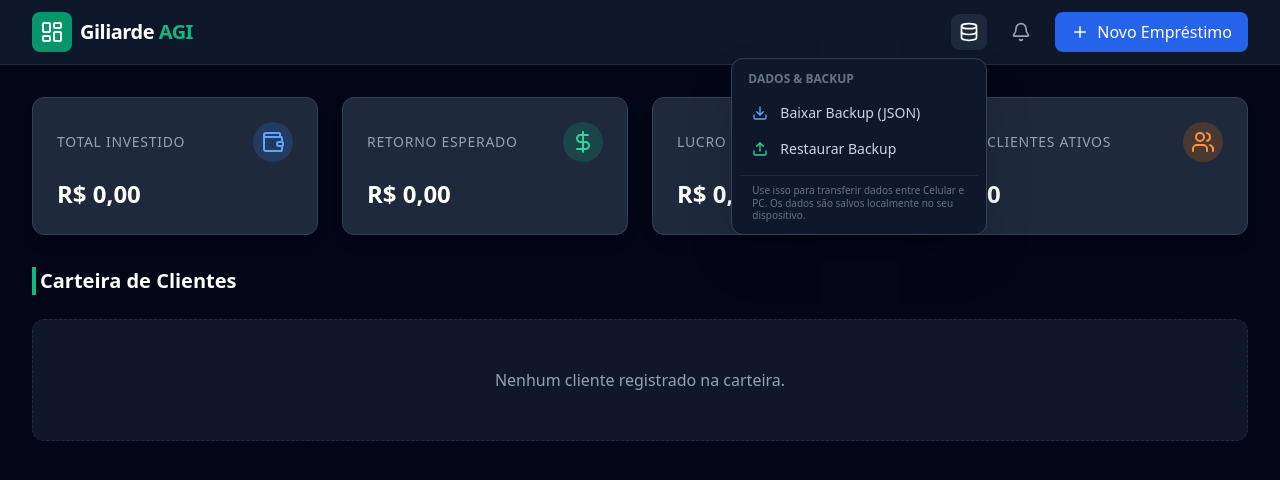
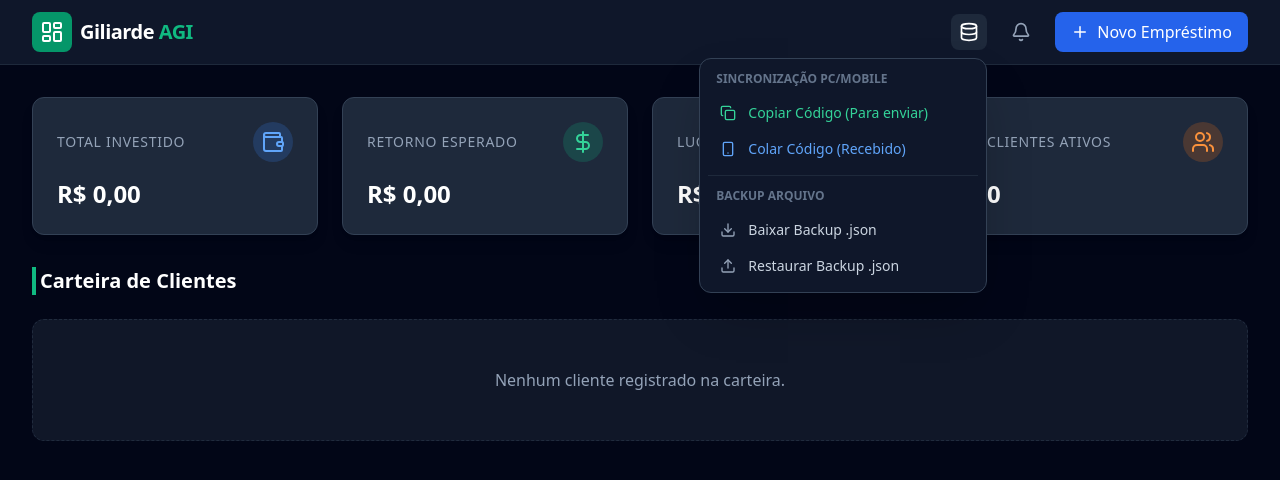
Before and after one commit to PEDROCAVALCANTE/Agiotagem, a React (Vite) app: page / in a window 1280 px wide. Both pictures are taken after a click on the button 969 px from the left and 32 px from the top of the page. Shown: the top 480 px of the page. Built offline with nearby package versions, Linux system fonts and the light colour scheme.

Commit message:
feat: Add data sync modal and persistence features
Introduces a new modal for data synchronization and imports, enhancing data persistence capabilities. Includes UI elements and logic for exporting and importing client data via JSON files.

```diff
--- a/App.tsx
+++ b/App.tsx
@@ -6,7 +6,7 @@ import { DashboardCards } from './components/DashboardCards';
 import { ChartSection } from './components/ChartSection';
 import { ClientForm } from './components/ClientForm';
 import { ClientList } from './components/ClientList';
-import { LayoutDashboard, Plus, BrainCircuit, Loader2, Bell, CheckCircle, Database, Download, Upload, FileJson } from 'lucide-react';
+import { LayoutDashboard, Plus, BrainCircuit, Loader2, Bell, CheckCircle, Database, Download, Upload, FileJson, Copy, Smartphone, X } from 'lucide-react';
 
 const App: React.FC = () => {
   const [clients, setClients] = useState<Client[]>(() => {
@@ -17,6 +17,8 @@ const App: React.FC = () => {
   const [showForm, setShowForm] = useState(false);
   const [showNotifications, setShowNotifications] = useState(false);
   const [showSettings, setShowSettings] = useState(false);
+  const [showSyncModal, setShowSyncModal] = useState(false);
+  const [syncText, setSyncText] = useState('');
   const [aiInsight, setAiInsight] = useState<string>('');
   const [isAnalyzing, setIsAnalyzing] = useState(false);
 
@@ -109,7 +111,9 @@ const App: React.FC = () => {
     }));
   };
 
-  // Data Persistence Handlers
+  // --- Data Persistence Handlers ---
+
+  // 1. File Export
   const handleExportData = () => {
     const dataStr = JSON.stringify(clients, null, 2);
     const blob = new Blob([dataStr], { type: "application/json" });
@@ -123,6 +127,7 @@ const App: React.FC = () => {
     setShowSettings(false);
   };
 
+  // 2. File Import
   const handleImportData = (event: React.ChangeEvent<HTMLInputElement>) => {
     const file = event.target.files?.[0];
     if (!file) return;
@@ -131,30 +136,50 @@ const App: React.FC = () => {
     reader.onload = (e) => {
       try {
         const content = e.target?.result as string;
-        const parsed = JSON.parse(content);
-
-        if (Array.isArray(parsed) && parsed.length > 0 && parsed[0].id) {
-           if(window.confirm(`Encontrados ${parsed.length} clientes no arquivo. Deseja substituir sua lista atual por estes dados?`)) {
-              setClients(parsed);
-              alert('Dados importados com sucesso!');
-              setShowSettings(false);
-           }
-        } else if (Array.isArray(parsed) && parsed.length === 0) {
-            if(window.confirm('O arquivo está vazio. Deseja limpar sua lista atual?')) {
-                setClients([]);
-                setShowSettings(false);
-            }
-        } else {
-          alert('Arquivo inválido. Certifique-se de usar um backup gerado pelo Giliarde AGI.');
-        }
+        processImportedData(content);
       } catch (err) {
         console.error(err);
         alert('Erro ao ler o arquivo. O formato pode estar corrompido.');
       }
-      // Reset input value to allow selecting same file again if needed
       event.target.value = '';
     };
     reader.readAsText(file);
+  };
+
+  // 3. Clipboard Copy
+  const handleCopyData = () => {
+    const dataStr = JSON.stringify(clients);
+    navigator.clipboard.writeText(dataStr).then(() => {
+      alert('Dados copiados! Envie para o seu outro dispositivo (WhatsApp, E-mail, etc) e use a opção "Colar Dados".');
+      setShowSettings(false);
+    });
+  };
+
+  // 4. Open Paste Modal
+  const handleOpenSyncModal = () => {
+    setSyncText('');
+    setShowSyncModal(true);
+    setShowSettings(false);
+  }
+
+  // Common Import Logic
+  const processImportedData = (jsonString: string) => {
+      try {
+        const parsed = JSON.parse(jsonString);
+
+        if (Array.isArray(parsed)) {
+           if(window.confirm(`Encontrados ${parsed.length} clientes. Substituir dados atuais?`)) {
+              setClients(parsed);
+              alert('Sincronização realizada com sucesso!');
+              setShowSyncModal(false);
+           }
+        } else {
+          alert('Dados inválidos. Certifique-se de copiar o código gerado pelo Giliarde AGI.');
+        }
+      } catch (err) {
+        console.error(err);
+        alert('Erro ao processar dados. O formato está incorreto.');
+      }
   };
 
   const summary: FinancialSummary = useMemo(() => {
@@ -217,20 +242,39 @@ const App: React.FC = () => {
                 </button>
 
                 {showSettings && (
-                    <div className="absolute right-0 mt-2 w-64 bg-slate-900 border border-slate-700 rounded-xl shadow-2xl z-50 overflow-hidden animate-fade-in p-2">
-                        <div className="text-xs font-bold text-slate-500 uppercase px-2 py-1 mb-1">Dados & Backup</div>
+                    <div className="absolute right-0 mt-2 w-72 bg-slate-900 border border-slate-700 rounded-xl shadow-2xl z-50 overflow-hidden animate-fade-in p-2">
+                        <div className="text-xs font-bold text-slate-500 uppercase px-2 py-1 mb-1">Sincronização PC/Mobile</div>
+
+                        <button
+                            onClick={handleCopyData}
+                            className="w-full text-left flex items-center gap-3 px-3 py-2 text-sm text-emerald-400 hover:bg-slate-800 hover:text-emerald-300 rounded-lg transition-colors font-medium"
+                        >
+                            <Copy size={16} />
+                            <span>Copiar Código (Para enviar)</span>
+                        </button>
+
+                        <button
+                            onClick={handleOpenSyncModal}
+                            className="w-full text-left flex items-center gap-3 px-3 py-2 text-sm text-blue-400 hover:bg-slate-800 hover:text-blue-300 rounded-lg transition-colors font-medium"
+                        >
+                            <Smartphone size={16} />
+                            <span>Colar Código (Recebido)</span>
+                        </button>
+
+                        <div className="my-2 border-t border-slate-800"></div>
+                        <div className="text-xs font-bold text-slate-500 uppercase px-2 py-1 mb-1">Backup Arquivo</div>
 
                         <button
                             onClick={handleExportData}
                             className="w-full text-left flex items-center gap-3 px-3 py-2 text-sm text-slate-300 hover:bg-slate-800 hover:text-white rounded-lg transition-colors"
                         >
-                            <Download size={16} className="text-blue-400" />
-                            <span>Baixar Backup (JSON)</span>
+                            <Download size={16} className="text-slate-400" />
+                            <span>Baixar Backup .json</span>
                         </button>
 
                         <label className="w-full text-left flex items-center gap-3 px-3 py-2 text-sm text-slate-300 hover:bg-slate-800 hover:text-white rounded-lg transition-colors cursor-pointer relative">
-                            <Upload size={16} className="text-emerald-400" />
-                            <span>Restaurar Backup</span>
+                            <Upload size={16} className="text-slate-400" />
+                            <span>Restaurar Backup .json</span>
                             <input
                                 type="file"
                                 accept=".json"
@@ -238,12 +282,6 @@ const App: React.FC = () => {
                                 className="absolute inset-0 opacity-0 cursor-pointer"
                             />
                         </label>
-
-                        <div className="border-t border-slate-800 mt-2 pt-2 px-3 pb-1">
-                            <p className="text-[10px] text-slate-500 leading-tight">
-                                Use isso para transferir dados entre Celular e PC. Os dados são salvos localmente no seu dispositivo.
-                            </p>
-                        </div>
                     </div>
                 )}
             </div>
@@ -310,6 +348,47 @@ const App: React.FC = () => {
       </header>
 
       <main className="max-w-7xl mx-auto px-4 sm:px-6 lg:px-8 py-8">
+
+        {/* Sync Modal */}
+        {showSyncModal && (
+          <div className="fixed inset-0 bg-black/80 z-[100] flex items-center justify-center p-4">
+             <div className="bg-slate-900 border border-slate-700 rounded-xl p-6 max-w-lg w-full shadow-2xl animate-fade-in">
+                <div className="flex justify-between items-center mb-4">
+                   <h3 className="text-lg font-bold text-white flex items-center gap-2">
+                      <Smartphone size={20} className="text-blue-400" /> Sincronizar Dados
+                   </h3>
+                   <button onClick={() => setShowSyncModal(false)} className="text-slate-400 hover:text-white">
+                      <X size={20} />
+                   </button>
+                </div>
+                <p className="text-sm text-slate-400 mb-4">
+                   Cole abaixo o código que você copiou do outro dispositivo para atualizar os dados aqui.
+                   <span className="block mt-1 text-red-400 font-bold text-xs">⚠️ Isso substituirá os dados atuais!</span>
+                </p>
+                <textarea
+                  className="w-full h-40 bg-slate-950 border border-slate-700 rounded-lg p-3 text-xs text-slate-300 font-mono focus:border-blue-500 focus:outline-none resize-none"
+                  placeholder='Cole o código JSON aqui... Ex: [{"id":"123",...}]'
+                  value={syncText}
+                  onChange={(e) => setSyncText(e.target.value)}
+                ></textarea>
+                <div className="flex justify-end gap-3 mt-4">
+                    <button
+                       onClick={() => setShowSyncModal(false)}
+                       className="px-4 py-2 text-slate-300 hover:text-white text-sm"
+                    >
+                       Cancelar
+                    </button>
+                    <button
+                       onClick={() => processImportedData(syncText)}
+                       disabled={!syncText}
+                       className="bg-blue-600 hover:bg-blue-500 disabled:opacity-50 text-white px-4 py-2 rounded-lg text-sm font-bold flex items-center gap-2"
+                    >
+                       <Upload size={16} /> Carregar Dados
+                    </button>
+                </div>
+             </div>
+          </div>
+        )}
 
         {/* KPI Section */}
         <DashboardCards summary={summary} />
```
